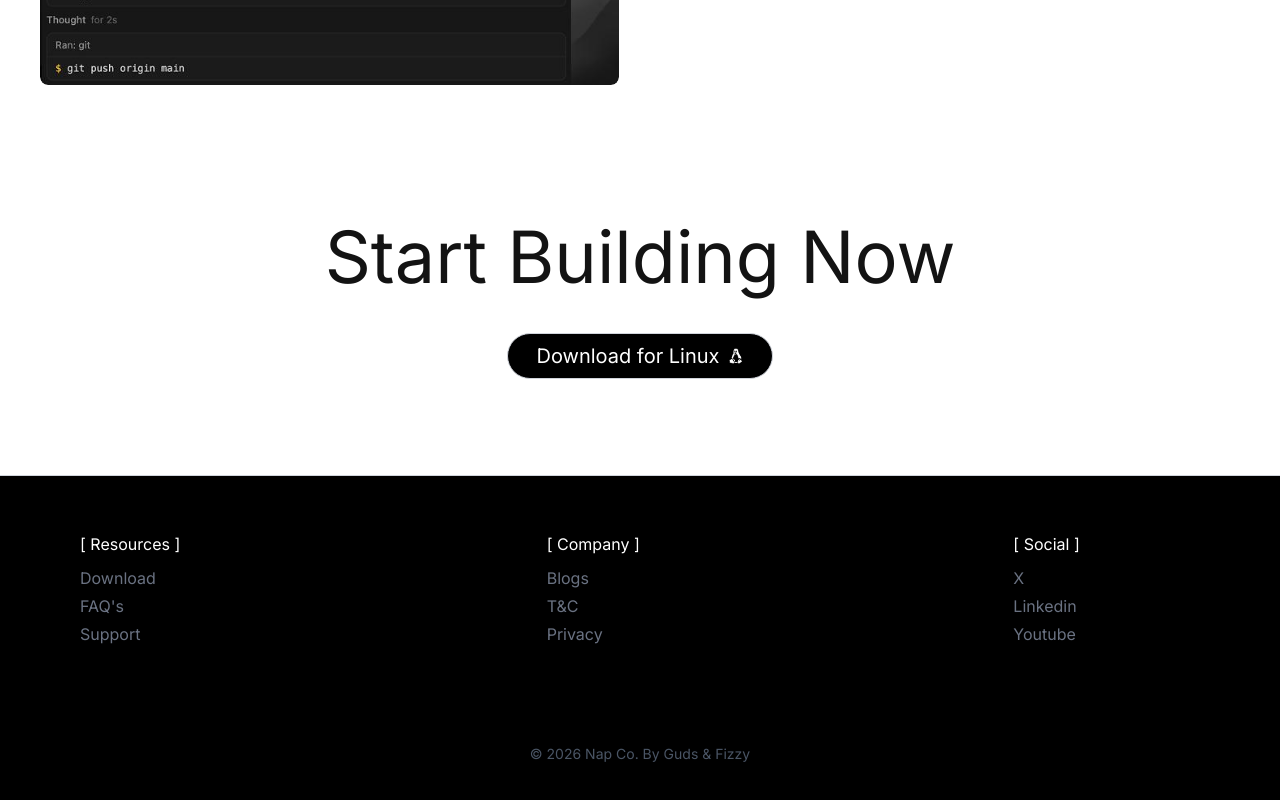
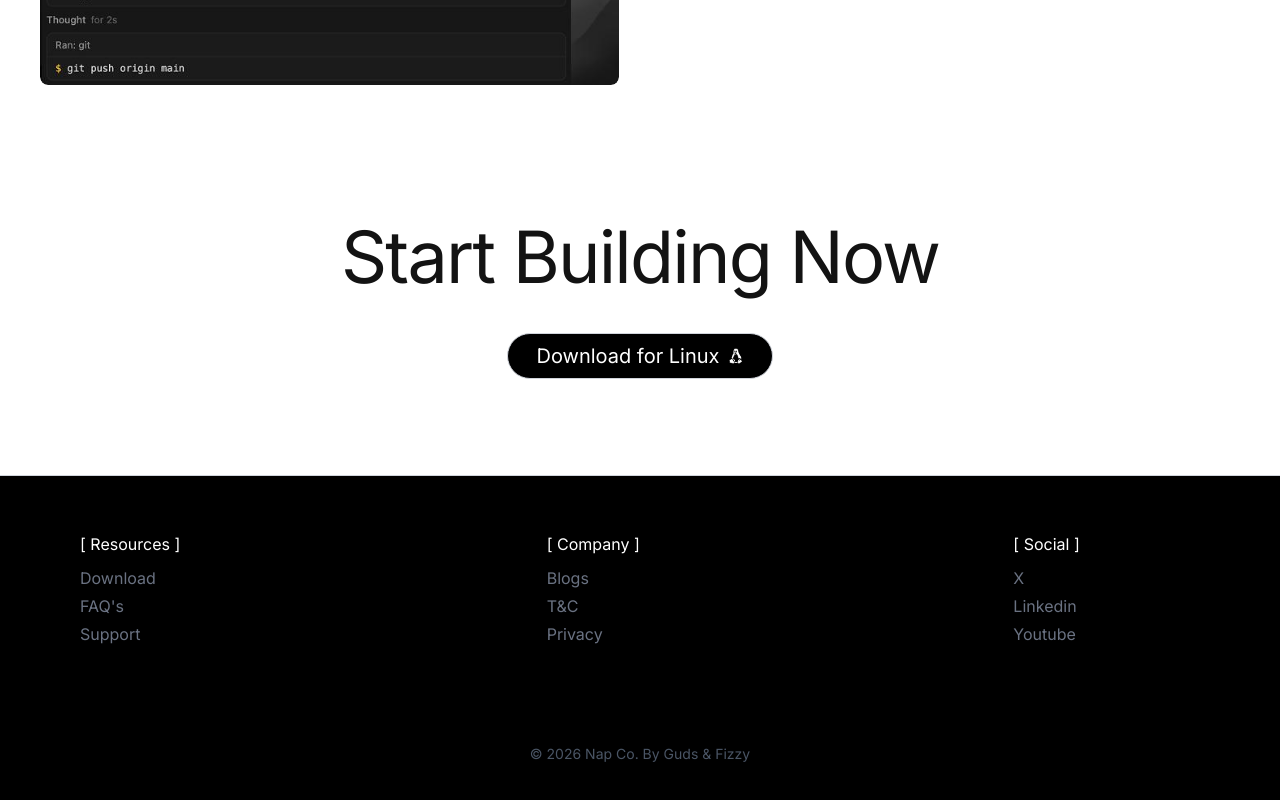
Before and after one commit to farzeenilyaszargar/nap-ide, a Next.js app: page / in a window 1280 px wide. Shown: the part 2403-3203 px from the top of the page. Built offline with nearby package versions, Linux system fonts and the light colour scheme.

Commit message:
Tighten CTA headline tracking

```diff
--- a/components/trySurfer.tsx
+++ b/components/trySurfer.tsx
@@ -4,7 +4,7 @@ import DownloadButton from "./customDownload";
 export default function TryNap() {
     return (
         <div className="mx-auto flex w-full max-w-7xl flex-col items-center justify-center gap-8 px-4 py-16 sm:gap-10 sm:px-6 sm:py-24 lg:px-10">
-            <p className="text-center text-4xl font-normal sm:text-7xl text-[#131313]">Start Building Now</p>
+            <p className="text-center text-4xl font-normal tracking-tight sm:text-7xl text-[#131313]">Start Building Now</p>
             <DownloadButton />
 
         </div>
```
